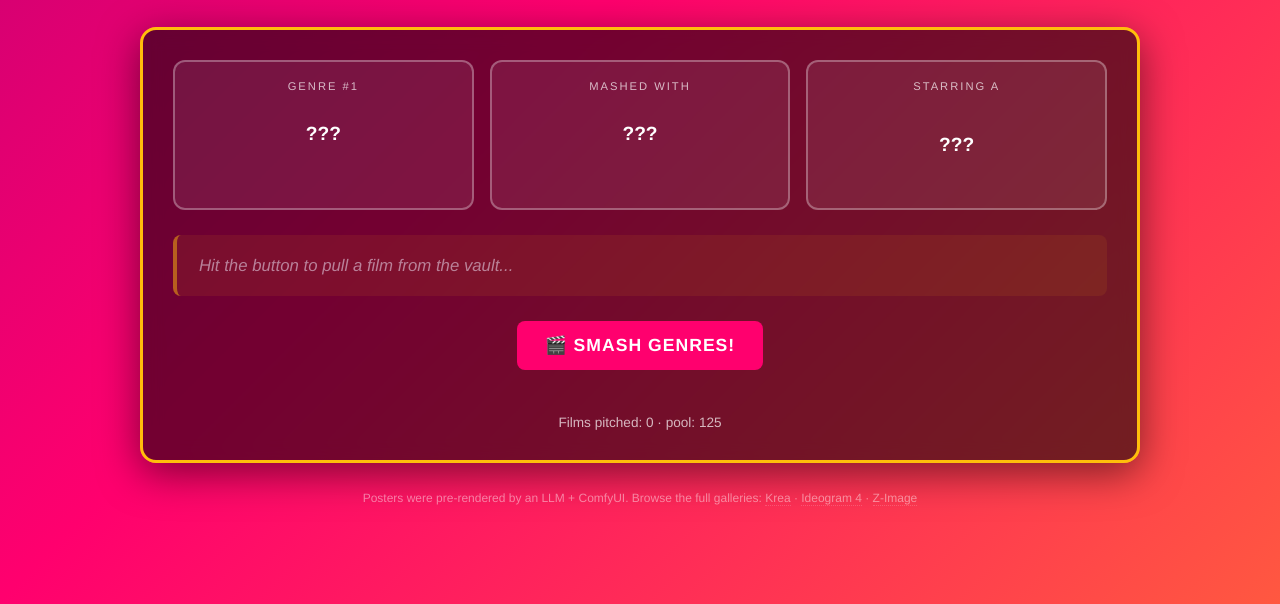
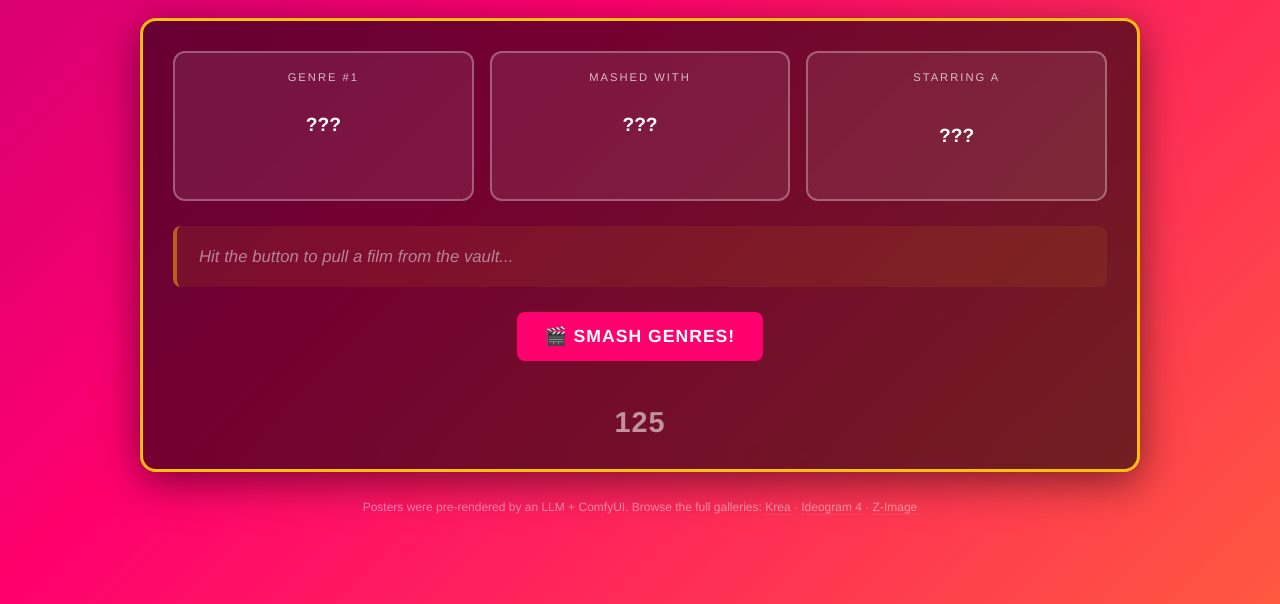
Before and after one commit to danhammo6/one-offs, a plain HTML site: page genre-masher-prompts/index.html in a window 1280 px wide. Shown: the part 196-800 px from the top of the page. Drawn offline with Linux system fonts and the light colour scheme.

Commit message:
Game: replace stats line with a mysterious unseen-films countdown
The UI now shows a single large number — how many unseen films remain in
the current shuffle-bag cycle (ticks down to 0, then refills on reshuffle).
The descriptive 'Films pitched: N · pool: M' line moves to console.log.

```diff
--- a/genre-masher-prompts/index.html
+++ b/genre-masher-prompts/index.html
@@ -244,8 +244,12 @@
   .stats {
     text-align: center;
     margin-top: 20px;
-    font-size: 0.85rem;
-    opacity: 0.7;
+    font-size: 1.8rem;
+    font-weight: bold;
+    letter-spacing: 1px;
+    opacity: 0.55;
+    font-variant-numeric: tabular-nums;
+    cursor: default;
   }
   .gallery-link {
     text-align: center;
@@ -321,7 +325,7 @@
 
     <div class="poster-area" id="posterArea"></div>
 
-    <div class="stats" id="stats">Films pitched: 0</div>
+    <div class="stats" id="stats" title="films remaining this cycle">&middot;&middot;&middot;</div>
   </div>
 
   <div class="footer-links">
@@ -482,8 +486,11 @@ async function smash() {
   revealFilm(film);
 
   state.count++;
-  document.getElementById('stats').textContent =
-    `Films pitched: ${state.count} · pool: ${FILMS.length}`;
+  // Full detail goes to the console; the UI shows just a single mysterious
+  // number — how many unseen films remain in this shuffle-bag cycle (it ticks
+  // down to 0, then refills on the next reshuffle).
+  console.log(`Films pitched: ${state.count} · pool: ${FILMS.length}`);
+  document.getElementById('stats').textContent = filmBag.length;
   btn.disabled = false;
 }
 
@@ -560,7 +567,9 @@ smashBtn.disabled = true;
 loadGameData()
   .then(() => {
     smashBtn.disabled = false;
-    document.getElementById('stats').textContent = `Films pitched: 0 · pool: ${FILMS.length}`;
+    // Mysterious countdown starts at the full pool size (nothing seen yet).
+    console.log(`Films pitched: 0 · pool: ${FILMS.length}`);
+    document.getElementById('stats').textContent = FILMS.length;
   })
   .catch(err => {
     console.error(err);
```
Also changed, not shown: genre-masher-prompts/README.md.
